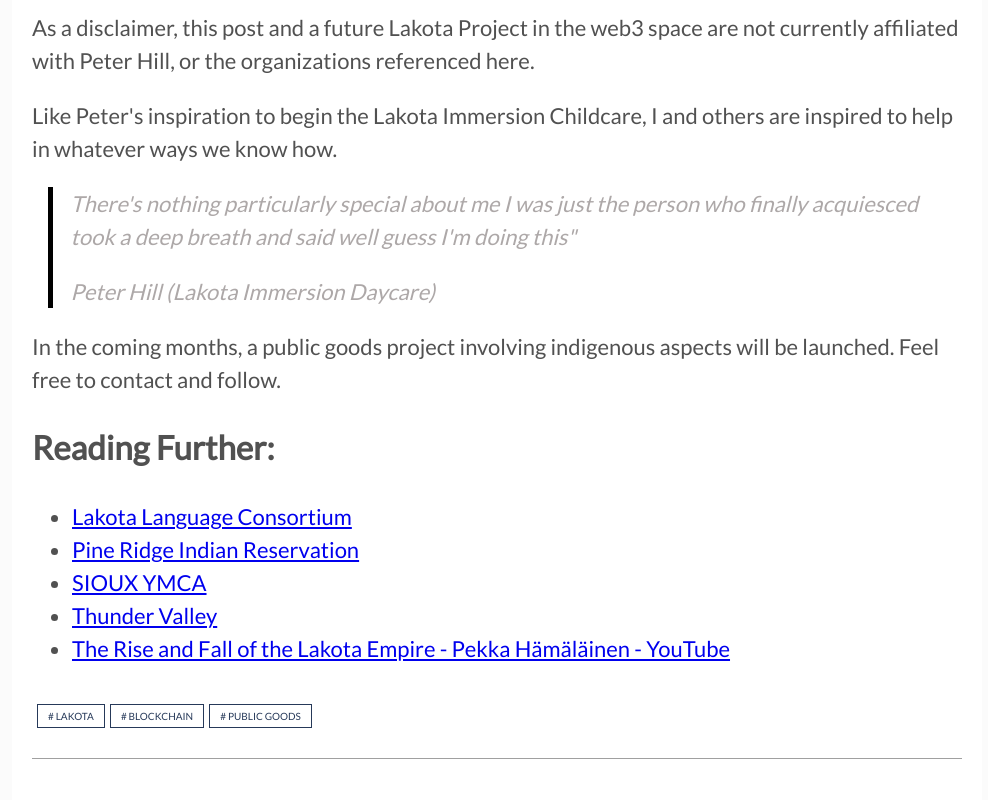
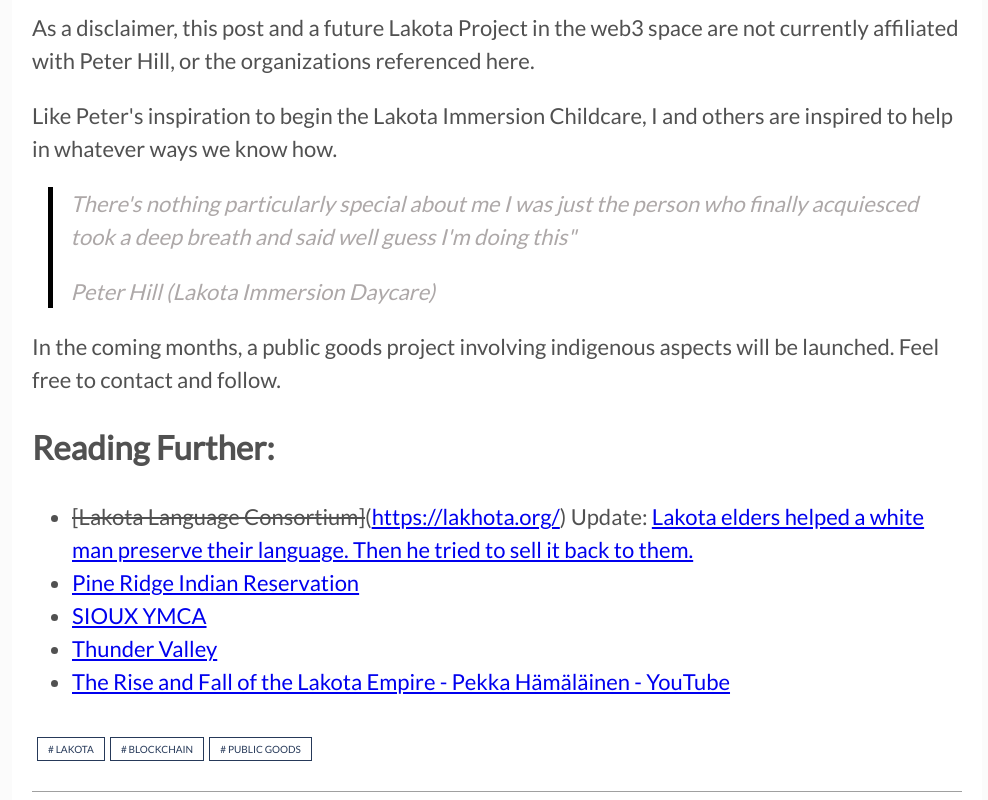
Before and after one commit to zadok7/gatsby-ens-ipfs, a Gatsby site: page /indigenous-communities-public-goods-with-blockchain/ in a window 1280 px wide. Shown: the part 2062-2862 px from the top of the page, without its empty margins (248-1236 px from the left). Built offline with nearby package versions, Linux system fonts and the light colour scheme; Gatsby itself is replaced by a stand-in of ours.

Commit message:
Update index.md
Removing Lakota Language Consortium link - See https://www.nbcnews.com/news/us-news/native-american-language-preservation-rcna31396
Don't want to promote that org in this blog.

```diff
--- a/content/blog/indigenous-communities-public-goods-with-blockchain/index.md
+++ b/content/blog/indigenous-communities-public-goods-with-blockchain/index.md
@@ -26,7 +26,7 @@
 
 ## Reading Further:
 
-* [Lakota Language Consortium](https://lakhota.org/)
+* ~~[Lakota Language Consortium]~~(https://lakhota.org/) Update: [Lakota elders helped a white man preserve their language. Then he tried to sell it back to them.](https://www.nbcnews.com/news/us-news/native-american-language-preservation-rcna31396)
 * [Pine Ridge Indian Reservation](http://en.wikipedia.org/wiki/Pine_Ridge_Indian_Reservation)
 * [SIOUX YMCA](https://www.siouxymca.org/)
 * [Thunder Valley](https://www.thundervalley.org/)
```
